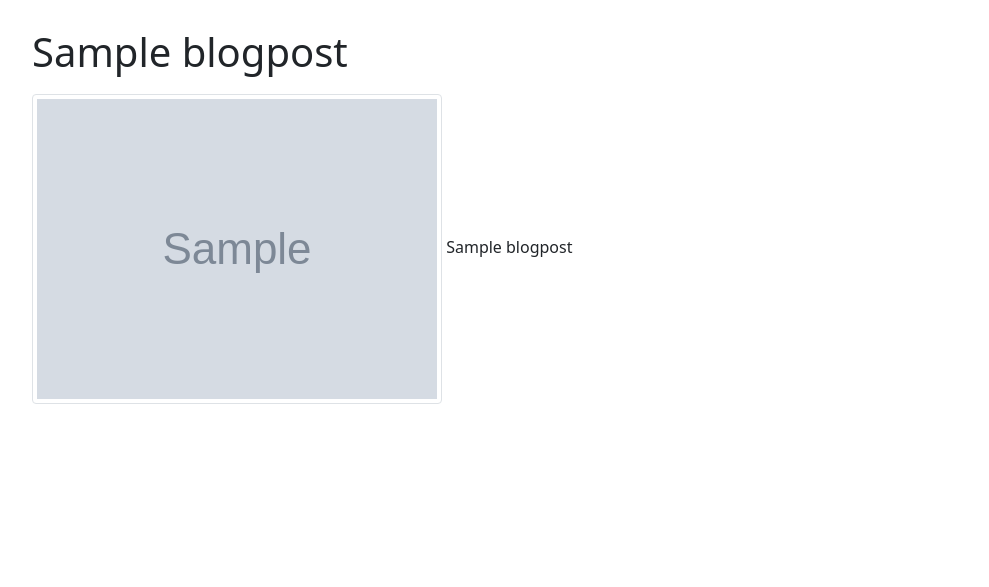
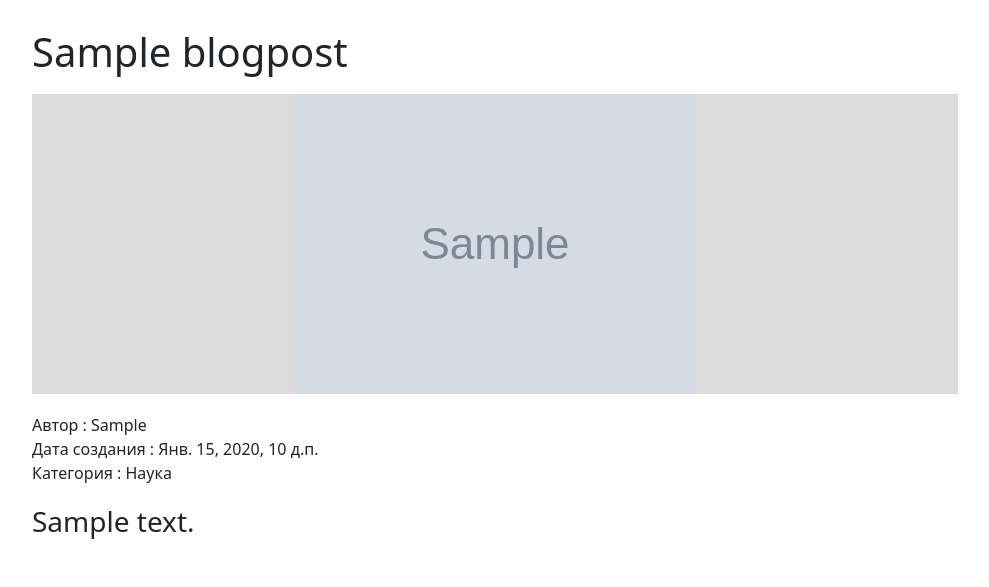
Before and after one commit to Atomini/first_blog, a Django app: a page that uses posts/templates/blogposts_detail.html in a window 1280 px wide. Shown: the part 82-669 px from the top of the page, without its empty margins (145-1134 px from the left). Run offline with Django 3.2, Linux system fonts and the light colour scheme; tables that the repository leaves empty hold one stand-in row (values such as "Sample post"); grey boxes marked "Sample" are stand-in pictures.

Commit message:
fix category visualization

```diff
--- a/posts/models.py
+++ b/posts/models.py
@@ -4,8 +4,8 @@ from django.utils import timezone
 
 class BlogPosts(models.Model):
     CATEGORIES = [
-        ('science', 'наука'),
-        ('sport', 'спорт'),
+        ('science', 'Наука'),
+        ('sport', 'Спорт'),
     ]
     title = models.CharField("Название", max_length=100, blank=False)
     post_slug = models.SlugField(max_length=200, unique=True, db_index=True, verbose_name="Url")
--- a/posts/templates/blogposts_detail.html
+++ b/posts/templates/blogposts_detail.html
@@ -4,7 +4,19 @@
 {% block content %}
 
     <h1 style="margin-top: 3%; margin-bottom: 2%">{{ blogposts.title }}</h1>
-    <img src="{{ blogposts.into_image.url }}" class="img-fluid img-thumbnail">
+    <div class="conteiner" style="background-color: gainsboro;">
+        <div>
+        <img src="{{ blogposts.into_image.url }}" class="img-fluid img-thumbnail.div" , alt="Картинка не доступна(" style="max-height: 600px; display: block;margin-left: auto;margin-right: auto;width: auto; ">
+    </div></div>
+    <div class="conteiner"style="margin-top: 2%">
+        Автор : {{ blogposts.author.first_name }}<br>
+        Дата создания : {{ blogposts.published_time }} <br>
+        Категория : {{ blogposts.get_category_display }}<br>
+    </div>
+    <div class="conteiner" style="margin-top: 20px; margin-bottom: 50px">
+        <h3 style="text-align: justify;">
+            {{ blogposts.post_text }}
+        </h3>
+    </div>
 
-{{ blogposts.title }}
 {% endblock %}
```
